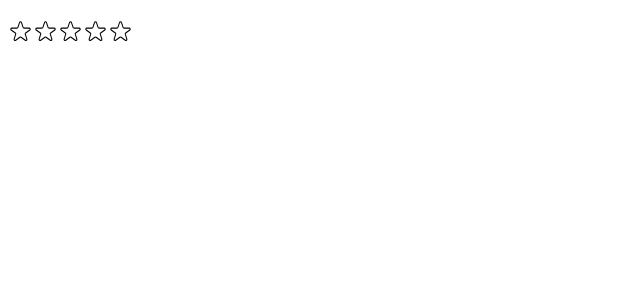
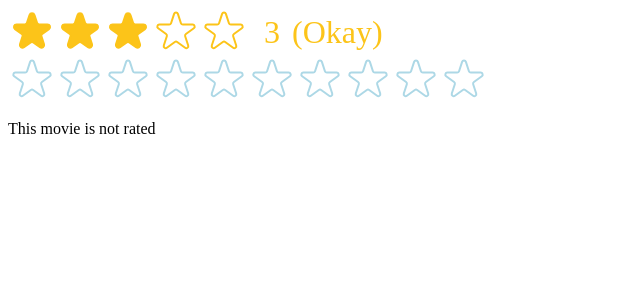
Before and after one commit to farshadahmadian/usePopcorn, a React (Create React App) app: page / in a window 1280 px wide. Shown: the top 300 px of the page, without its empty margins (0-640 px from the left). Built offline with nearby package versions, Linux system fonts and the light colour scheme.

Commit message:
Customized StarRating Component.

```diff
--- a/src/App.js
+++ b/src/App.js
@@ -1,5 +1,4 @@
 import { useState } from "react";
-import StarRating from "./StarRating";
 
 const tempMovieData = [
   {
--- a/src/StarRating.js
+++ /dev/null
@@ -1,85 +0,0 @@
-import { useState } from "react";
-
-const containerStyle = {
-  display: "flex",
-  alignItems: "center",
-  gap: "16px",
-};
-
-const starContainerStyle = {
-  display: "flex",
-};
-
-const textStyle = {
-  lineHeight: "1",
-  margin: "0",
-};
-
-const StarRating = ({ maxRate = 3, color, size }) => {
-  const [rating, setRating] = useState(0);
-  const [tempRate, setTempRate] = useState(rating);
-
-  const handleRating = (i, event) => {
-    // console.log(i);
-    // console.log(event);
-    setRating(i + 1);
-  };
-
-  const handleChangingRate = (i, event) => {
-    setTempRate(i + 1);
-  };
-
-  const handleMouseLeave = (i, event) => {
-    setTempRate(rating);
-  };
-
-  return (
-    <div style={containerStyle}>
-      <div style={starContainerStyle}>
-        {Array.from({ length: maxRate }, (_, i) => {
-          return (
-            <Star
-              isEmpty={i + 1 > tempRate}
-              key={i}
-              onRate={handleRating.bind(null, i)}
-              onChangingRate={handleChangingRate.bind(null, i)}
-              onMouseLeave={handleMouseLeave.bind(null, i)}
-              color={color}
-              size={size}
-            />
-          );
-        })}
-      </div>
-      <p style={textStyle}>{tempRate || ""}</p>
-    </div>
-  );
-};
-
-const Star = ({
-  onRate,
-  isEmpty,
-  onChangingRate,
-  onMouseLeave,
-  color,
-  size,
-}) => {
-  const starStyle = {
-    width: `${size}px`,
-    height: "48px",
-    display: "block",
-    cursor: "pointer",
-  };
-  return (
-    <img
-      onMouseLeave={onMouseLeave}
-      onMouseEnter={onChangingRate}
-      onClick={onRate}
-      role="button"
-      style={starStyle}
-      src={isEmpty ? "empty-star.svg" : "full-star.svg"}
-      alt="Empty Star"
-    />
-  );
-};
-
-export default StarRating;
--- /dev/null
+++ b/src/StarRating/CustomStar.js
@@ -0,0 +1,53 @@
+const CustomStar = ({
+  size,
+  color,
+  onMouseLeave,
+  onChangingRate,
+  onRate,
+  isEmpty,
+}) => {
+  const starStyle = {
+    width: `${size}px`,
+    height: `${size}px`,
+    display: "block",
+    cursor: "pointer",
+  };
+
+  return isEmpty ? (
+    <svg
+      xmlns="http://www.w3.org/2000/svg"
+      fill="none"
+      viewBox="0 0 24 24"
+      stroke={color}
+      style={starStyle}
+      onMouseLeave={onMouseLeave}
+      onMouseEnter={onChangingRate}
+      onClick={onRate}
+      role="button"
+      // style={starStyle}
+    >
+      <path
+        strokeLinecap="round"
+        strokeLinejoin="round"
+        strokeWidth="{2}"
+        d="M11.049 2.927c.3-.921 1.603-.921 1.902 0l1.519 4.674a1 1 0 00.95.69h4.915c.969 0 1.371 1.24.588 1.81l-3.976 2.888a1 1 0 00-.363 1.118l1.518 4.674c.3.922-.755 1.688-1.538 1.118l-3.976-2.888a1 1 0 00-1.176 0l-3.976 2.888c-.783.57-1.838-.197-1.538-1.118l1.518-4.674a1 1 0 00-.363-1.118l-3.976-2.888c-.784-.57-.38-1.81.588-1.81h4.914a1 1 0 00.951-.69l1.519-4.674z"
+      />
+    </svg>
+  ) : (
+    <svg
+      xmlns="http://www.w3.org/2000/svg"
+      viewBox="0 0 20 20"
+      fill={color}
+      stroke={color}
+      style={starStyle}
+      onMouseLeave={onMouseLeave}
+      onMouseEnter={onChangingRate}
+      onClick={onRate}
+      role="button"
+    >
+      <path d="M9.049 2.927c.3-.921 1.603-.921 1.902 0l1.07 3.292a1 1 0 00.95.69h3.462c.969 0 1.371 1.24.588 1.81l-2.8 2.034a1 1 0 00-.364 1.118l1.07 3.292c.3.921-.755 1.688-1.54 1.118l-2.8-2.034a1 1 0 00-1.175 0l-2.8 2.034c-.784.57-1.838-.197-1.539-1.118l1.07-3.292a1 1 0 00-.364-1.118L2.98 8.72c-.783-.57-.38-1.81.588-1.81h3.461a1 1 0 00.951-.69l1.07-3.292z" />
+    </svg>
+  );
+};
+
+export default CustomStar;
--- /dev/null
+++ b/src/StarRating/StarRating.js
@@ -0,0 +1,113 @@
+import { useState } from "react";
+import CustomStar from "./CustomStar";
+import PropTypes from "prop-types";
+
+const containerStyle = {
+  display: "flex",
+  alignItems: "center",
+  gap: "16px",
+};
+
+const starContainerStyle = {
+  display: "flex",
+};
+
+const StarRating = ({
+  maxRate = 5,
+  color = "#fcc419",
+  size = 48,
+  className = "",
+  messages = [],
+  defaultRating = 0,
+  setRate = () => {},
+}) => {
+  const textStyle = {
+    display: "flex",
+    gap: "12px",
+    lineHeight: "1",
+    margin: "0",
+    fontSize: `${size / 1.5}px`,
+    color: color,
+  };
+
+  const [rating, setRating] = useState(defaultRating);
+  const [tempRate, setTempRate] = useState(rating);
+
+  const handleRating = (i, event) => {
+    // console.log(i);
+    // console.log(event);
+    setRating(i + 1);
+    // getRating(rating);
+    setRate(i + 1);
+  };
+
+  const handleChangingRate = (i, event) => {
+    setTempRate(i + 1);
+  };
+
+  const handleMouseLeave = (i, event) => {
+    setTempRate(rating);
+  };
+
+  return (
+    <div style={containerStyle} className={className}>
+      <div style={starContainerStyle}>
+        {Array.from({ length: maxRate }, (_, i) => {
+          return (
+            <Star
+              isEmpty={i + 1 > tempRate}
+              key={i}
+              onRate={handleRating.bind(null, i)}
+              onChangingRate={handleChangingRate.bind(null, i)}
+              onMouseLeave={handleMouseLeave.bind(null, i)}
+              color={color}
+              size={size}
+            />
+          );
+        })}
+      </div>
+      <p style={textStyle}>
+        <span>{tempRate || ""}</span>
+        <span>
+          {tempRate !== 0 &&
+            messages.length > 0 &&
+            messages.length === maxRate &&
+            `(${messages[tempRate - 1]})`}
+        </span>
+      </p>
+    </div>
+  );
+};
+
+const Star = ({
+  onRate,
+  isEmpty,
+  onChangingRate,
+  onMouseLeave,
+  color,
+  size,
+}) => {
+  return (
+    <CustomStar
+      size={size}
+      color={color}
+      onMouseLeave={onMouseLeave}
+      onChangingRate={onChangingRate}
+      onRate={onRate}
+      isEmpty={isEmpty}
+    />
+  );
+};
+
+StarRating.propTypes = {
+  maxRate: PropTypes.number,
+  color: PropTypes.string,
+  size: PropTypes.number,
+  className: PropTypes.string,
+  messages: PropTypes.array,
+  defaultRating: PropTypes.number,
+  setRate: PropTypes.func,
+  // setRate: PropTypes.func.isRequired,
+};
+
+export default StarRating;
--- a/src/index.js
+++ b/src/index.js
@@ -1,13 +1,37 @@
-import React from "react";
+import React, { useState } from "react";
 import ReactDOM from "react-dom/client";
-import StarRating from "./StarRating";
+import StarRating from "./StarRating/StarRating";
 // import "./index.css";
 // import App from "./App";
+
+function Test() {
+  const [rate, setRate] = useState(0);
+
+  return (
+    <div>
+      <StarRating
+        maxRate={10}
+        color="lightblue"
+        setRate={setRate}
+        className="test"
+      />
+      {rate ? (
+        <p>This movies is rated {rate} stars.</p>
+      ) : (
+        <p>This movie is not rated</p>
+      )}
+    </div>
+  );
+}
 
 const root = ReactDOM.createRoot(document.getElementById("root"));
 root.render(
   <React.StrictMode>
     {/* <App /> */}
-    <StarRating maxRate={5} size={25} />
+    <StarRating
+      messages={["Terrible", "Bad", "Okay", "Good", "Amazing"]}
+      defaultRating={3}
+    />
+    <Test />
   </React.StrictMode>
 );
```
